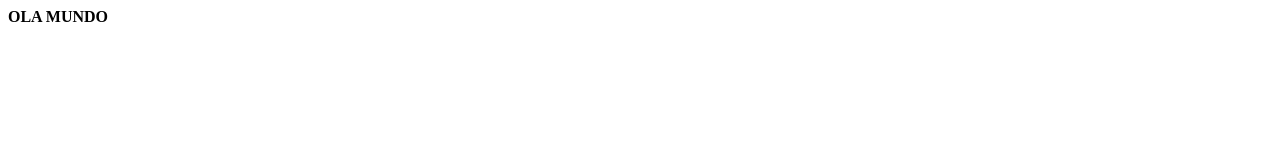
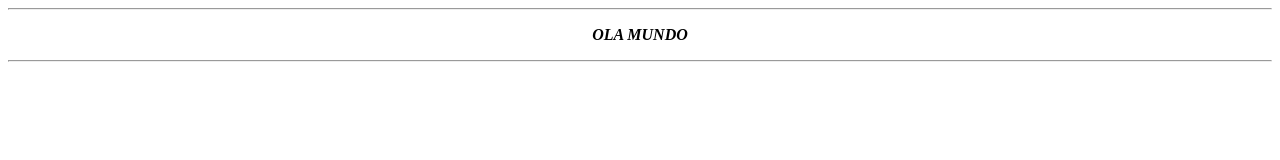
Before and after one commit to brunobaruffiesteves/auladegit, a plain HTML site: page index.html in a window 1280 px wide. Drawn offline with Linux system fonts and the light colour scheme.

Commit message:
feat(tarefa999): Ajuste mensagem no index

```diff
--- a/index.html
+++ b/index.html
@@ -2,6 +2,8 @@
 <head>
 </head>
 <body>
-<p><b>OLA MUNDO </b></p>
+<hr />
+<p><center><b><i>OLA MUNDO </i></b></center></p>
+<hr />
 </body>
 </html>
```
